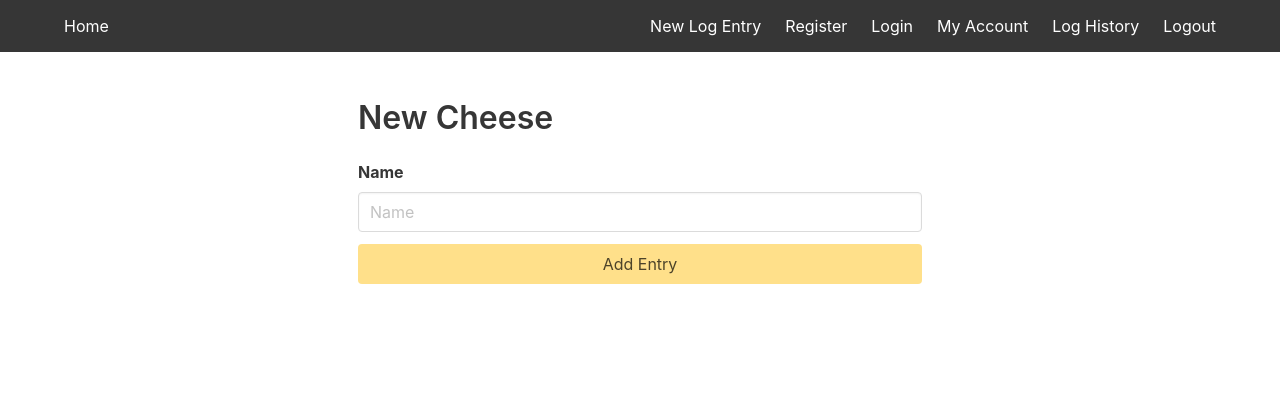
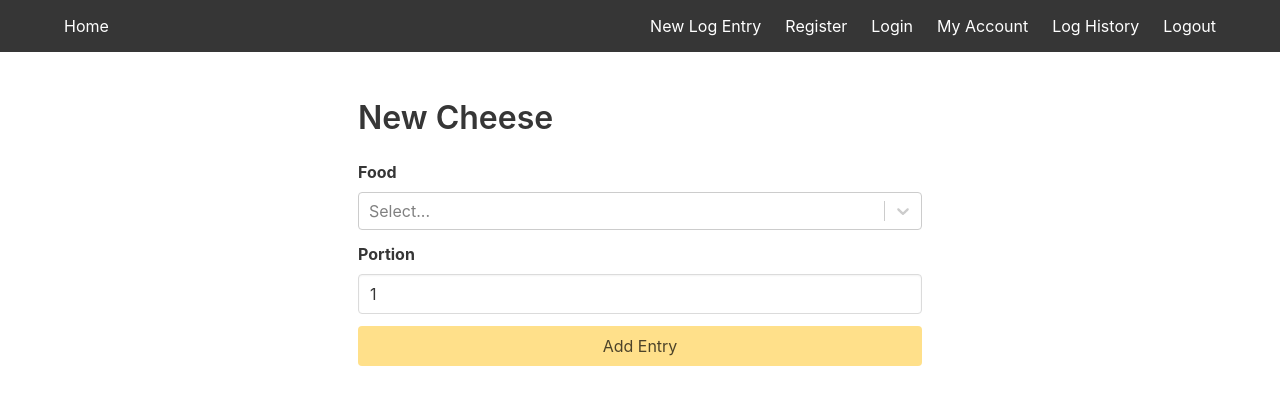
Before and after one commit to nlukjanov/SEI-45-Project-4-Django-React-DietLogue, a React (Create React App) app in the folder frontend/: page /logs/new in a window 1280 px wide. Shown: the top 404 px of the page. Built offline with nearby package versions, Linux system fonts and the light colour scheme; no server answers.

Commit message:
add creating new log

```diff
--- a/frontend/package.json
+++ b/frontend/package.json
@@ -14,7 +14,8 @@
     "react": "^16.13.0",
     "react-dom": "^16.13.0",
     "react-router-dom": "^5.1.2",
-    "react-scripts": "3.4.0"
+    "react-scripts": "3.4.0",
+    "react-select": "^3.0.8"
   },
   "scripts": {
     "start": "react-scripts start",
--- a/frontend/src/components/NewLog.js
+++ b/frontend/src/components/NewLog.js
@@ -1,52 +1,60 @@
 import React from 'react'
 import axios from 'axios'
 // import Auth from '../../lib/auth'
+import Select from 'react-select'
 
 class NewLog extends React.Component {
   state = {
-    data: {
-      name: '',
-      origin: '',
-      image: '',
-      tastingNotes: ''
+    formData: {
+      food: null,
+      portion: 1
     },
-    food: {
-
-    }
+    food: {}
   }
 
   async componentDidMount() {
     try {
-      const res = await axios.get('localhost:8000/api/foods/')
-      this.setState({ food: res.data })
+      const res = await axios.get('http://localhost:8000/api/foods/')
+      const foodOptions = []
+      res.data.map(el => {
+        const foodObject = {}
+        foodObject['value'] = el.id
+        foodObject['label'] = el.name
+        foodOptions.push(foodObject)
+      })
+      this.setState({ food: foodOptions })
     } catch (error) {
       // this.props.history.push('/notfound')
     }
   }
 
-
   handleChange = ({ target: { name, value } }) => {
-    const data = { ...this.state.data, [name]: value }
-    this.setState({ data })
+    const formData = { ...this.state.formData, [name]: value }
+    this.setState({ formData })
   }
 
   handleSubmit = async e => {
     e.preventDefault()
-    console.log(e.target)
+    console.log(this.state.formData)
+    try {
+      const res = await axios.post(
+        'http://localhost:8000/api/logs/',
+        this.state.formData,
+        { headers: { Authorization: `Bearer eyJ0eXAiOiJKV1QiLCJhbGciOiJIUzI1NiJ9.eyJzdWIiOjF9.ToXIHM9kzaAX264Jyc81T5vpxJG5tNKH6vvI8iFkOCQ` } }
+      )
+      // this.props.history.push(`/cheeses/${res.data._id}`)
+    } catch (error) {
+      console.log(error.res)
+    }
+  }
 
-    // try {
-    //   const res = await axios.post(
-    //     'https://cheesebored.herokuapp.com/cheeses',
-    //     this.state.data,
-    //     { headers: { Authorization: `Bearer ${Auth.getToken('token')}` } } // we include our users token in the request header to authenticate them
-    //   )
-    //   this.props.history.push(`/cheeses/${res.data._id}`) // we redirect our user to their newly created cheese show page, we ge the id of that new cheese from the successful POST request response
-    // } catch (error) {
-    //   console.log(error.res)
-    // }
+  handleMultiChange = selected => {
+    const formData = { ...this.state.formData, food: selected.value }
+    this.setState({ formData })
   }
 
   render() {
+    console.log(this.state)
     return (
       <section className='section'>
         <div className='container'>
@@ -57,15 +65,27 @@ class NewLog extends React.Component {
             >
               <h2 className='title'>New Cheese</h2>
               <div className='field'>
-                <label className='label'>Name</label>
+                <label className='label'>Food</label>
                 <div className='control'>
-                  <input
-                    className='input'
-                    placeholder='Name'
-                    name='name'
-                    onChange={this.handleChange}
-                    value={this.state.data.name}
+                  <Select
+                    onChange={this.handleMultiChange}
+                    options={this.state.food}
+                    className='basic-multi-select'
+                    classNamePrefix='select'
                   />
+                </div>
+              </div>
+              <div className='field'>
+                <label className='label'>Portion</label>
+                <div className='control'>
+                <input
+                  className='input'
+                  type='number'
+                  min='1'
+                  name='portion'
+                  value={this.state.formData.portion}
+                  onChange={this.handleChange}
+                />
                 </div>
               </div>
               <div className='field'>
```
Also changed, not shown: 1 other file (tests, documents, lock files or other folders).
